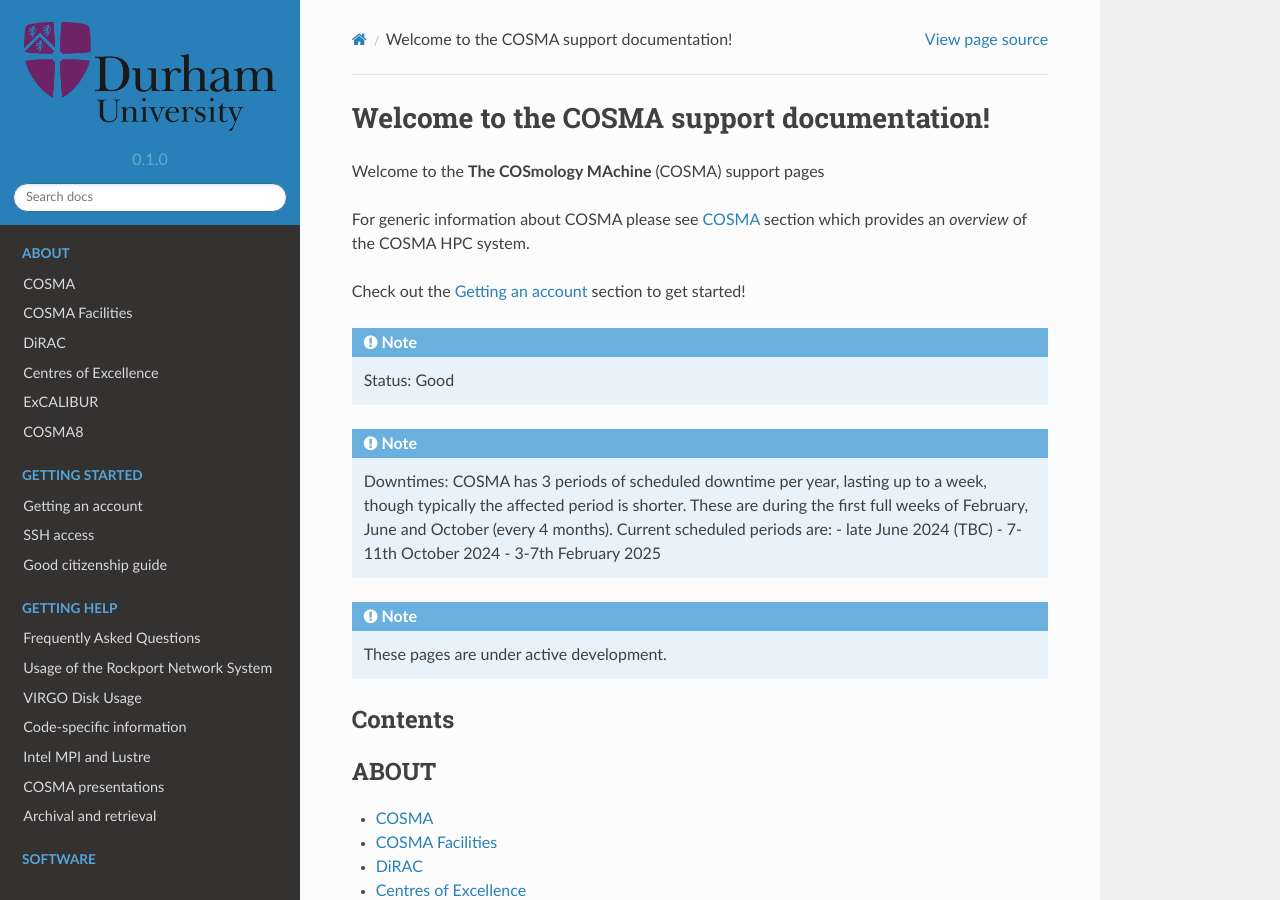
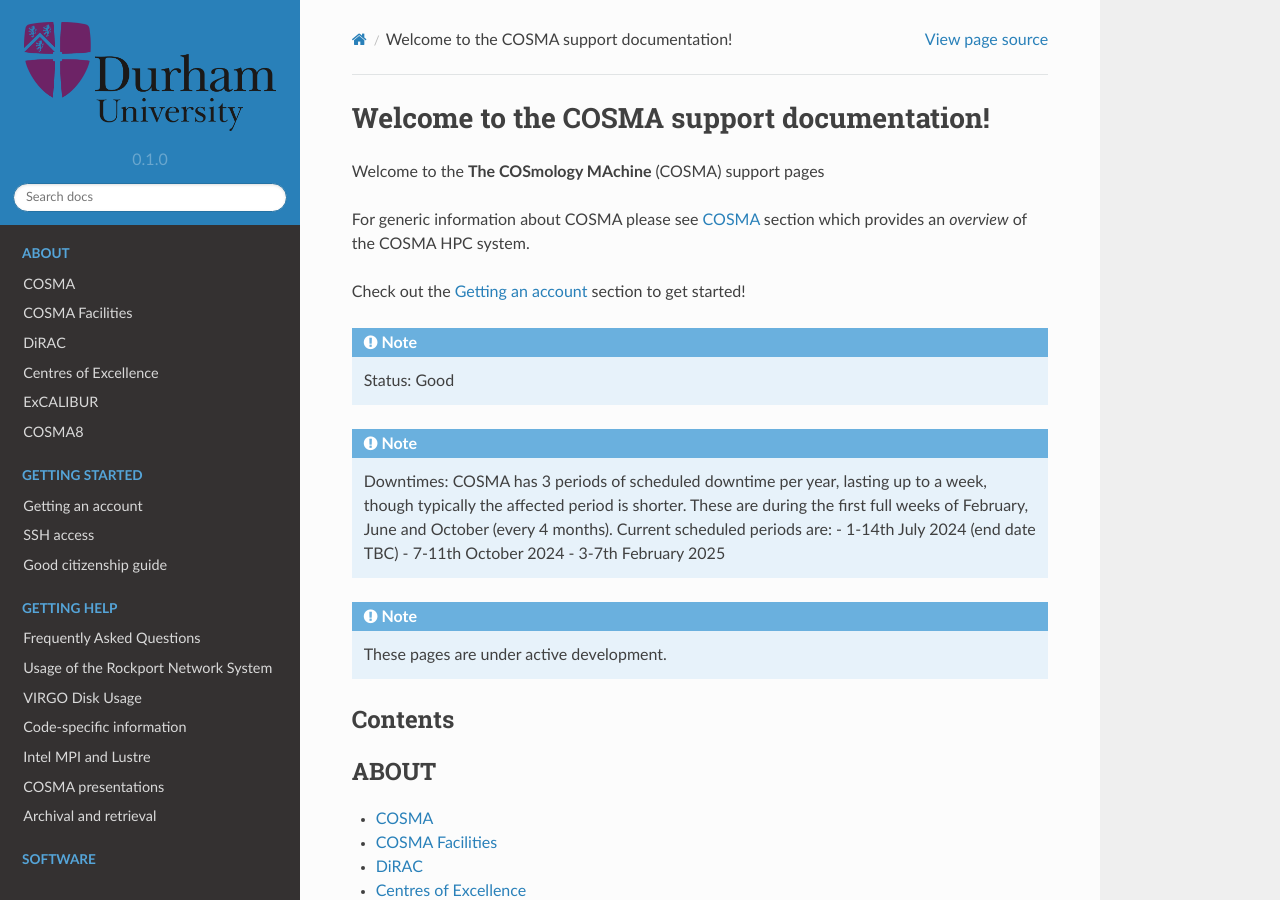
Before and after one commit to agb32/cosmadoc, a Sphinx documentation site: the page built from docs/source/index.rst, in a window 1280 px wide and 900 px high. Built offline with Sphinx 7.4.7 and the Read the Docs theme 2.0.0, drawn with Linux system fonts in a browser that asks for light colours.

Commit message:
status-updated

```diff
--- a/docs/source/index.rst
+++ b/docs/source/index.rst
@@ -15,7 +15,7 @@
 .. note::
 
    Downtimes: COSMA has 3 periods of scheduled downtime per year, lasting up to a week, though typically the affected period is shorter. These are during the first full weeks of February, June and October (every 4 months). Current scheduled periods are:
-   - late June 2024 (TBC)
+   - 1-14th July 2024 (end date TBC)
    - 7-11th October 2024
    - 3-7th February 2025
 
```
